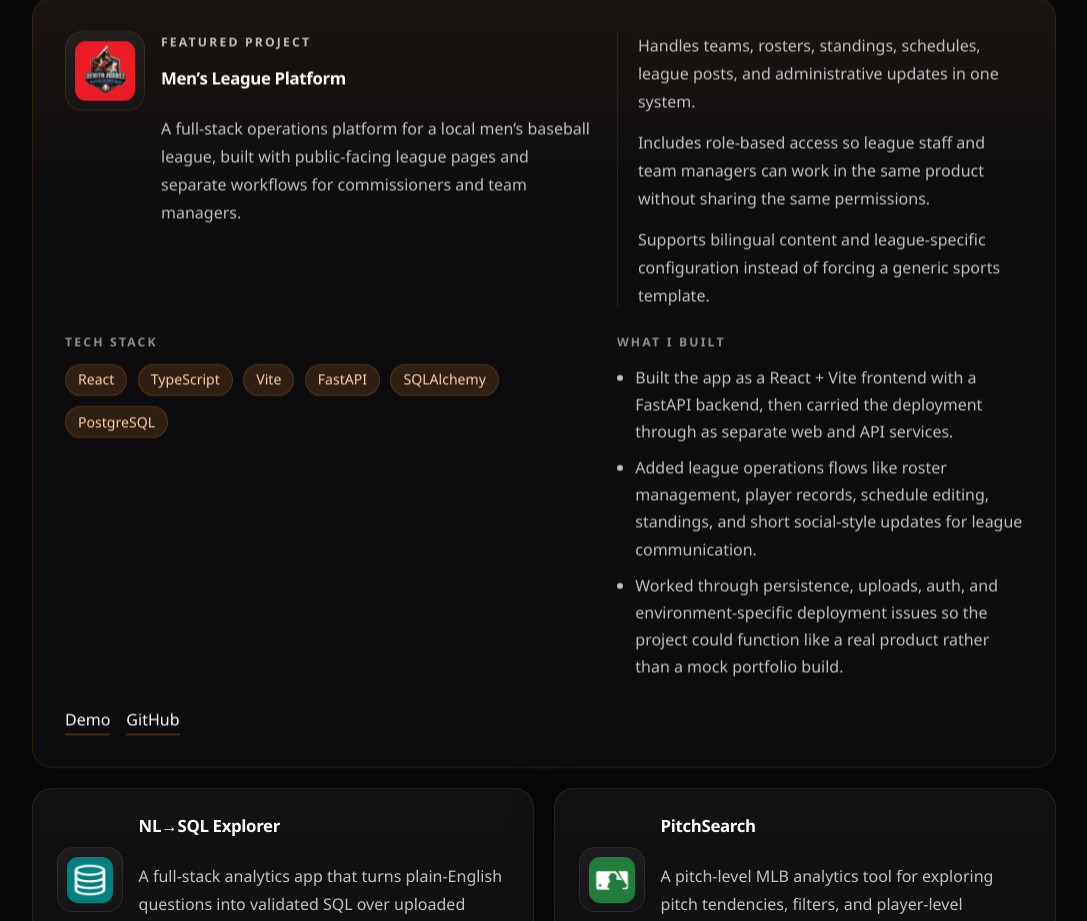
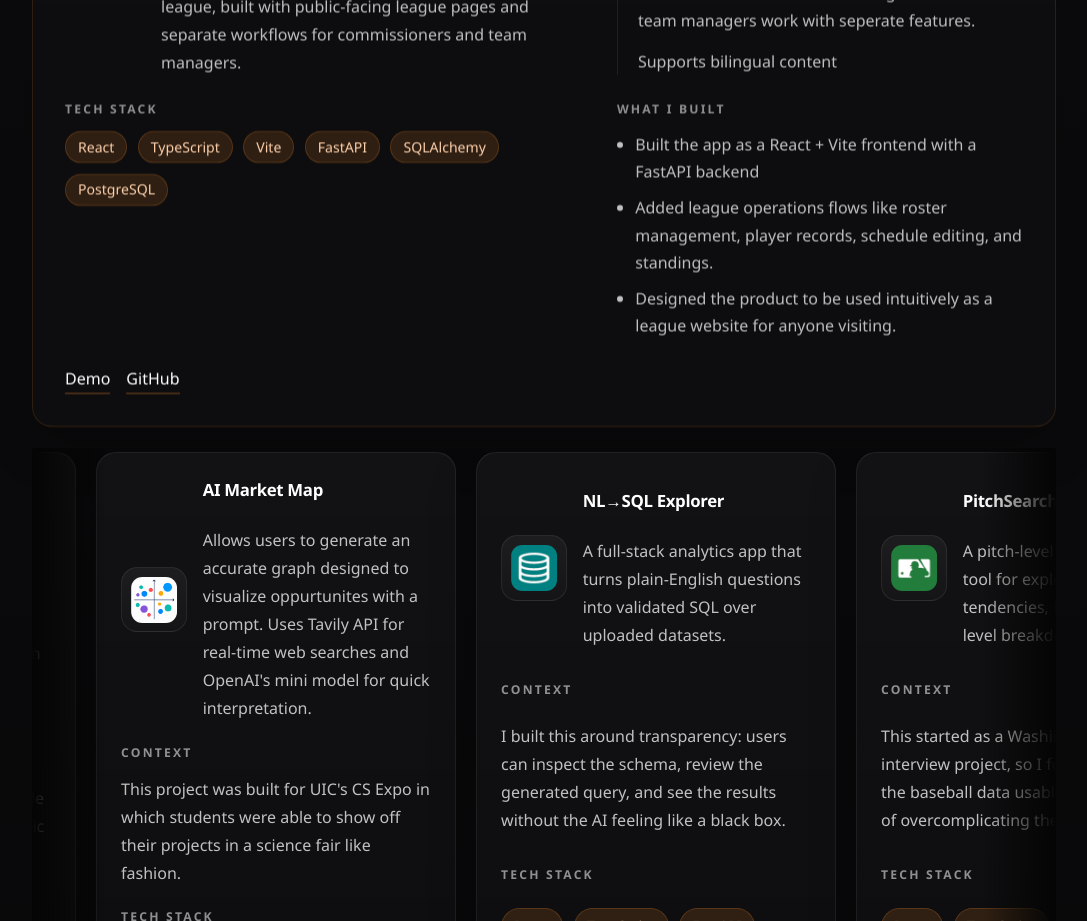
Before and after one commit to Mgomez1023/BaseballLandingSite, a React (Vite) app: page / in a window 1280 px wide. Shown: the part 2660-3581 px from the top of the page, without its empty margins (96-1183 px from the left). Built offline with nearby package versions, Linux system fonts and the light colour scheme.

Commit message:
updated projects

```diff
--- a/src/App.css
+++ b/src/App.css
@@ -611,15 +611,60 @@
   line-height: 1.75;
 }
 
-.secondary-project-grid {
-  display: grid;
+.secondary-project-carousel {
+  position: relative;
+  overflow: hidden;
+  padding: 0.25rem 0;
+  scroll-snap-type: x mandatory;
+}
+
+.secondary-project-carousel::before,
+.secondary-project-carousel::after {
+  content: '';
+  position: absolute;
+  top: 0;
+  bottom: 0;
+  width: 4.5rem;
+  pointer-events: none;
+  z-index: 1;
+}
+
+.secondary-project-carousel::before {
+  left: 0;
+  background: linear-gradient(90deg, var(--surface-0), rgba(5, 5, 5, 0));
+}
+
+.secondary-project-carousel::after {
+  right: 0;
+  background: linear-gradient(270deg, var(--surface-0), rgba(5, 5, 5, 0));
+}
+
+.secondary-project-carousel-track {
+  display: flex;
+  align-items: stretch;
   gap: 1.25rem;
-  grid-template-columns: repeat(2, minmax(0, 1fr));
-  align-items: start;
+  width: max-content;
+  animation: secondaryProjectCarouselScroll 48s linear infinite;
+  will-change: transform;
+}
+
+.secondary-project-carousel:hover .secondary-project-carousel-track,
+.secondary-project-carousel:focus-within .secondary-project-carousel-track {
+  animation-play-state: paused;
 }
 
 .project-card-secondary {
-  min-height: 100%;
+  flex: 0 0 22.5rem;
+  width: 22.5rem;
+  min-width: 22.5rem;
+  max-width: 22.5rem;
+  scroll-snap-align: start;
+}
+
+@keyframes secondaryProjectCarouselScroll {
+  to {
+    transform: translateX(-50%);
+  }
 }
 
 .project-title-row {
@@ -1107,4 +1152,17 @@
     transition: none;
     animation: none;
   }
+
+  .secondary-project-carousel {
+    overflow-x: auto;
+    overscroll-behavior-x: contain;
+  }
+
+  .secondary-project-carousel-track {
+    animation: none;
+  }
+
+  .project-card-secondary.project-card-secondary-clone {
+    display: none;
+  }
 }
--- a/src/components/PortfolioSections.jsx
+++ b/src/components/PortfolioSections.jsx
@@ -5,7 +5,8 @@ import eatThisLogo from '../ProjectLogos/EatThisLogo.png'
 import nl2sqlLogo from '../ProjectLogos/nl2sqlLogo.png'
 import pitchSearchLogo from '../ProjectLogos/PitchSearchLogo.png'
 import proPic from '../ProjectLogos/ProPic.jpeg'
-
+import CookieClickerLogo from '../ProjectLogos/CookieClicker.jpg'
+import MarketMapLogo from '../ProjectLogos/MarketMapLogo.png'
 
 const aboutAreas = [
   /*
@@ -40,8 +41,8 @@ const experienceEntries = [
   },
   {
     id: 'chicago-tire-and-auto-intern',
-    title: 'Chicago Tire & Auto Intern \n(May 2024 - Aug 2024)',
-    label: '',
+    title: 'Software Engineer Intern \n(May 2024 - Aug 2024)',
+    label: 'Chicago Tire & Auto',
     summary:
       'Worked in a live automotive shop environment where attention to detail, adaptability, and steady execution mattered every day.',
     tags: ['Operations support', 'Detail-oriented work', 'Hands-on execution', 'Team coordination'],
@@ -76,13 +77,13 @@ const featuredProject = {
   stack: ['React', 'TypeScript', 'Vite', 'FastAPI', 'SQLAlchemy', 'PostgreSQL'],
   summary: [
     'Handles teams, rosters, standings, schedules, league posts, and administrative updates in one system.',
-    'Includes role-based access so league staff and team managers can work in the same product without sharing the same permissions.',
-    'Supports bilingual content and league-specific configuration instead of forcing a generic sports template.',
+    'Includes role-based access so league staff and team managers work with seperate features.',
+    'Supports bilingual content',
   ],
   highlights: [
-    'Built the app as a React + Vite frontend with a FastAPI backend, then carried the deployment through as separate web and API services.',
-    'Added league operations flows like roster management, player records, schedule editing, standings, and short social-style updates for league communication.',
-    'Worked through persistence, uploads, auth, and environment-specific deployment issues so the project could function like a real product rather than a mock portfolio build.',
+    'Built the app as a React + Vite frontend with a FastAPI backend',
+    'Added league operations flows like roster management, player records, schedule editing, and standings.',
+    'Designed the product to be used intuitively as a league website for anyone visiting.'
   ],
   links: [
     { label: 'Demo', href: 'https://mens-league-web.vercel.app/' },
@@ -91,6 +92,30 @@ const featuredProject = {
 }
 
 const secondaryProjects = [
+  {
+    title: 'Loaner Vehicle Management System',
+    logo: chiLogo,
+    logoAlt: 'Chicago Tire and Auto logo',
+    description:
+      'A workflow system for Chicago Tire and Auto that digitized loaner vehicle checkout and return for both staff and customers.',
+    context:
+      'Built during an internship to replace paper-heavy tracking with QR-accessible forms, signature capture, and automatic contract delivery.',
+    stack: ['WordPress', 'Elementor Pro', 'jQuery', 'Google Apps Script', 'Google Sheets'],
+    links: [{ label: 'GitHub', href: 'https://github.com/Mgomez1023/Loaner-Vehicle-Project' }],
+  },
+  {
+    title: 'AI Market Map',
+    logo: MarketMapLogo,
+    logoAlt: 'Market Map logo',
+    description:
+      'Allows users to generate an accurate graph designed to visualize oppurtunites with a prompt. Uses Tavily API for real-time web searches and OpenAI\'s mini model for quick interpretation.',
+    context:
+      'This project was built for UIC\'s CS Expo in which students were able to show off their projects in a science fair like fashion.',
+    stack: ['React', 'TypeScript', 'FastAPI', 'Tavily API', 'OpenAI API' ],
+    links: [
+      { label: 'GitHub', href: 'https://github.com/Mgomez1023/Cookie-Clicker' },
+    ],
+  },
   {
     title: 'NL→SQL Explorer',
     logo: nl2sqlLogo,
@@ -134,15 +159,17 @@ const secondaryProjects = [
     ],
   },
   {
-    title: 'Loaner Vehicle Management System',
-    logo: chiLogo,
-    logoAlt: 'Chicago Tire and Auto logo',
+    title: 'Cookie Clicker in C++',
+    logo: CookieClickerLogo,
+    logoAlt: 'CookieClicker logo',
     description:
-      'A workflow system for Chicago Tire and Auto that digitized loaner vehicle checkout and return for both staff and customers.',
+      'The popular Cookie Clicker game remade in C++ using the SFML graphics library',
     context:
-      'Built during an internship to replace paper-heavy tracking with QR-accessible forms, signature capture, and automatic contract delivery.',
-    stack: ['WordPress', 'Elementor Pro', 'jQuery', 'Google Apps Script', 'Google Sheets'],
-    links: [{ label: 'GitHub', href: 'https://github.com/Mgomez1023/Loaner-Vehicle-Project' }],
+      'This project was built as my final project for my Advanced Computer Science class. I presented this project through a live classroom demonstration. ',
+    stack: ['C++', 'SFML Grpahics'],
+    links: [
+      { label: 'GitHub', href: 'https://github.com/Mgomez1023/Cookie-Clicker' },
+    ],
   },
 ]
 
@@ -269,7 +296,7 @@ function AboutSection() {
             />
 
             <p className="about-intro" data-reveal>
-              Most of my work starts with a specific use case, not a trend. I like building
+              Most of my work starts with a specific use case. I like building
               products that have real users, real constraints, and enough technical depth to be
               worth solving properly, whether that means working through data flow, auth,
               deployment, or the details that make an interface feel dependable.
@@ -343,7 +370,7 @@ function ExperienceSection() {
     <section className="content-section" id="experience">
       <SectionHeader
         title="Experience"
-        description="My experience spans software development, real-world operations, and logistics. I focus on building dependable systems and executing consistently in fast-moving environments."
+        description=""
       />
 
       <div className="experience-showcase" data-reveal>
@@ -437,7 +464,7 @@ function ProjectsSection() {
     <section className="content-section" id="projects">
       <SectionHeader
         title="Projects"
-        description="The league platform is the clearest example of how I like to work: strong product structure, real backend logic, and enough detail to feel like an actual system."
+        description=""
       />
 
       <article className="featured-project-card" data-reveal>
@@ -500,13 +527,23 @@ function ProjectsSection() {
         </div>
       </article>
 
-      <div className="secondary-project-grid">
-        {secondaryProjects.map((project, index) => (
+      <div className="secondary-project-carousel" data-reveal>
+        <div className="secondary-project-carousel-track">
+          {[...secondaryProjects, ...secondaryProjects].map((project, index) => {
+            const isClone = index >= secondaryProjects.length
+            const originalIndex = index % secondaryProjects.length
+
+            return (
               <article
-            className="project-card project-card-secondary"
-            key={project.title}
-            data-reveal
-            style={{ '--reveal-delay': `${0.08 + 0.06 * index}s` }}
+                className={`project-card project-card-secondary${isClone ? ' project-card-secondary-clone' : ''}`}
+                key={`${project.title}-${isClone ? 'clone' : 'original'}`}
+                aria-hidden={isClone ? 'true' : undefined}
+                data-reveal={isClone ? undefined : ''}
+                style={
+                  isClone
+                    ? undefined
+                    : { '--reveal-delay': `${0.08 + 0.06 * originalIndex}s` }
+                }
               >
                 <div className="project-title-row">
                   <ProjectLogo
@@ -545,13 +582,16 @@ function ProjectsSection() {
                       href={link.href}
                       target="_blank"
                       rel="noreferrer"
+                      tabIndex={isClone ? -1 : undefined}
                     >
                       {link.label}
                     </a>
                   ))}
                 </div>
               </article>
-        ))}
+            )
+          })}
+        </div>
       </div>
 
       <div className="projects-footer" data-reveal style={{ '--reveal-delay': '0.12s' }}>
```
Also changed, not shown: src/ProjectLogos/CookieClicker.jpg (added), src/ProjectLogos/MarketMapLogo.png (added). Lines whose indentation alone changed are shown as unchanged.
